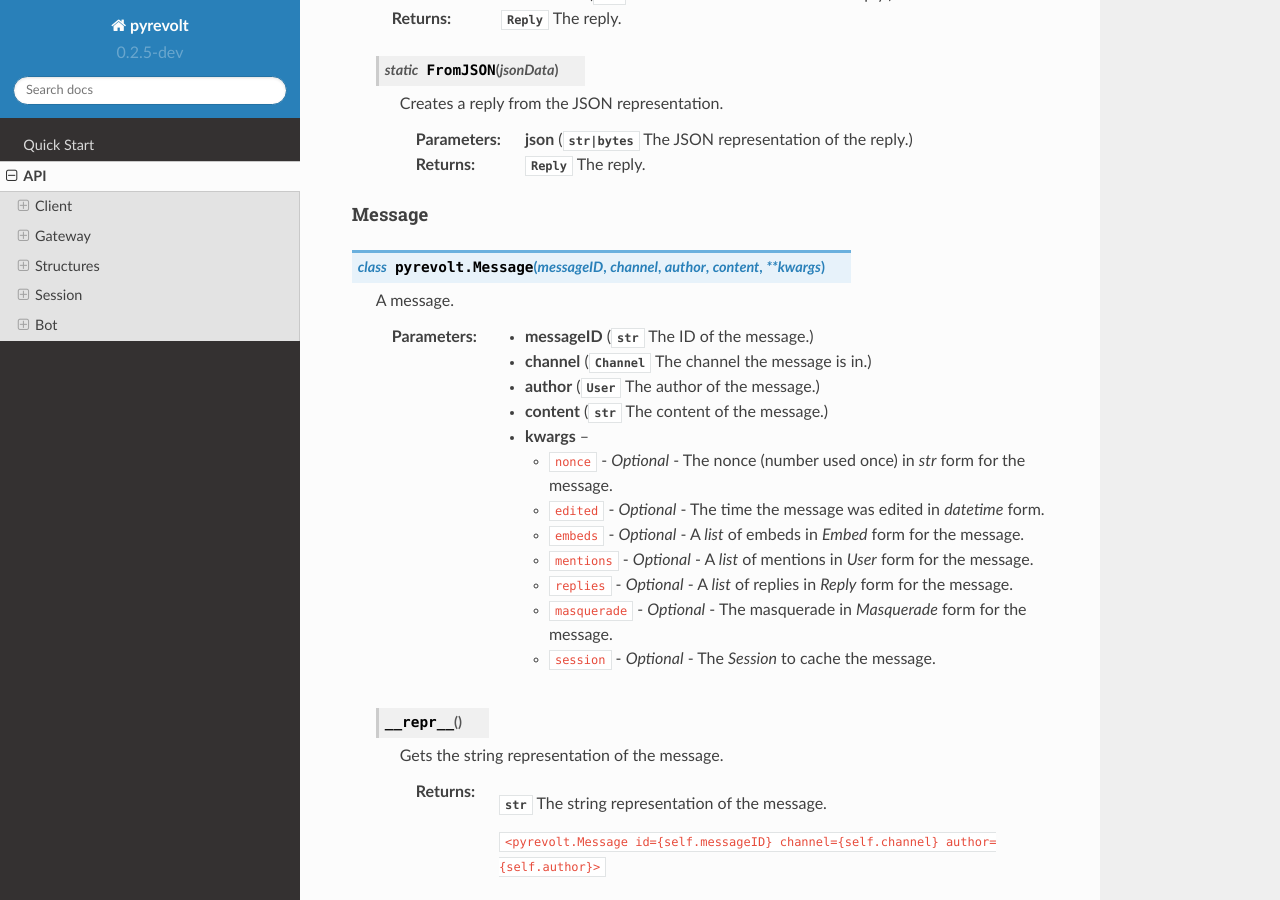
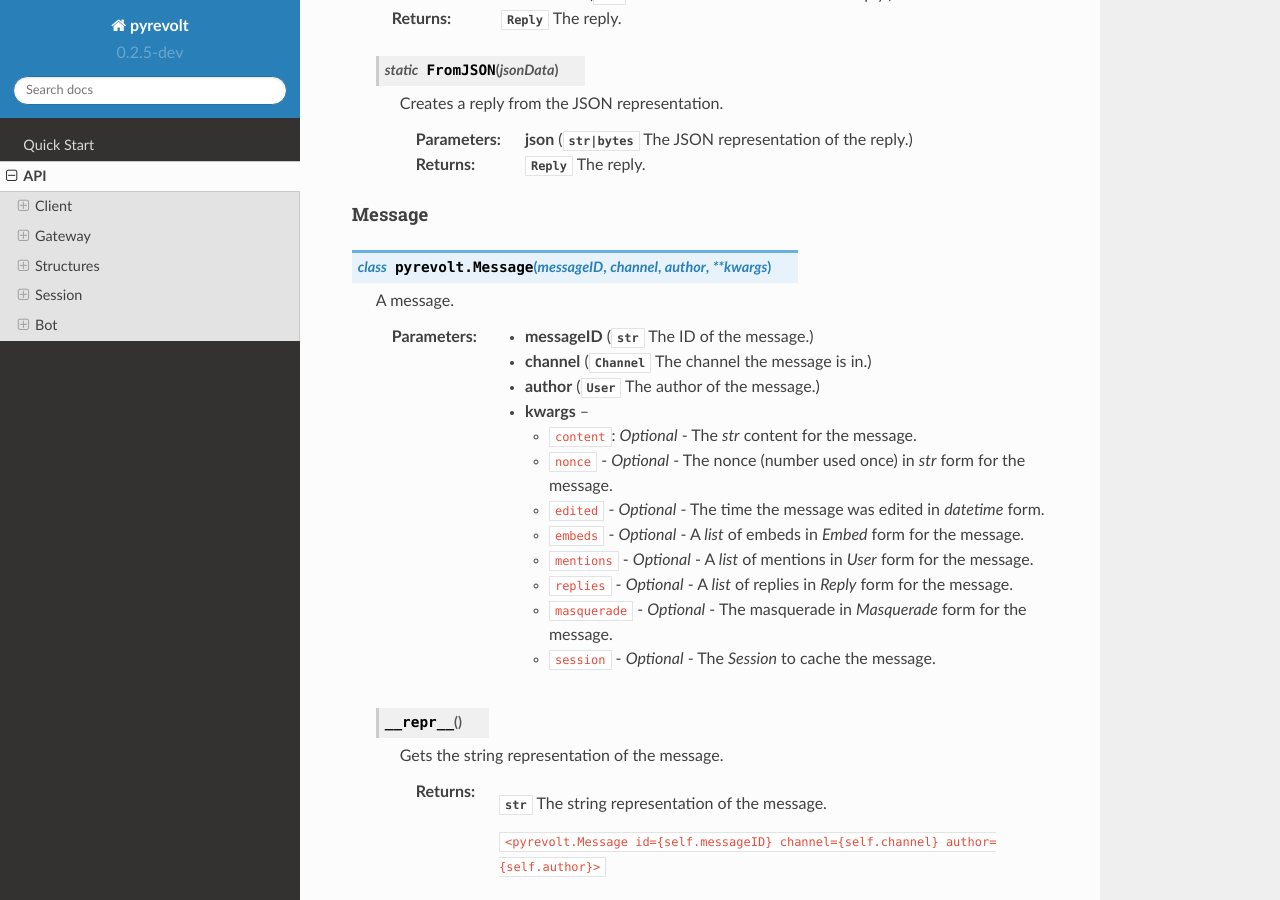
Before and after one commit to pyrevolt/pyrevolt, a Sphinx documentation site: the page built from docs/source/api.rst, in a window 1280 px wide and 900 px high, scrolled down 15981 px. Built offline with Sphinx 7.4.7 and the Read the Docs theme 2.0.0, drawn with Linux system fonts in a browser that asks for light colours.

```diff
--- a/docs/source/api.rst
+++ b/docs/source/api.rst
@@ -884,7 +884,7 @@ Reply
 
 Message
 ^^^^^^^
-.. class:: Message(messageID, channel, author, content, **kwargs)
+.. class:: Message(messageID, channel, author, **kwargs)
 
     A message.
 
@@ -897,10 +897,8 @@ Message
     :param author:
     :type author: :class:`User`
         The author of the message.
-    :param content:
-    :type content: :class:`str`
-        The content of the message.
-    :param kwargs:
+    :param kwargs:
+        - ``content``: *Optional* - The `str` content for the message.
         - ``nonce`` - *Optional* - The nonce (number used once) in `str` form for the message.
         - ``edited`` - *Optional* - The time the message was edited in `datetime` form.
         - ``embeds`` - *Optional* - A `list` of embeds in `Embed` form for the message.
--- a/setup.py
+++ b/setup.py
@@ -1,7 +1,7 @@
 from setuptools import setup
 from pathlib import Path
 
-version: str = "0.2.6-a"
+version: str = "0.2.7-a"
 readme: str = (Path(__file__).parent / "README.md").read_text()
 requirements: list = (Path(__file__).parent / "requirements.txt").read_text().splitlines()
 
```
Also changed, not shown: README.md (+2 -2 lines).
